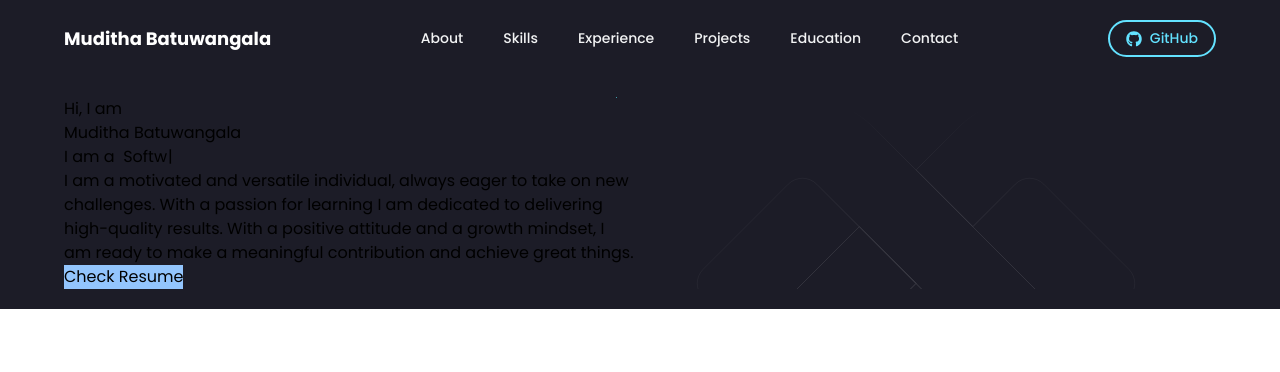
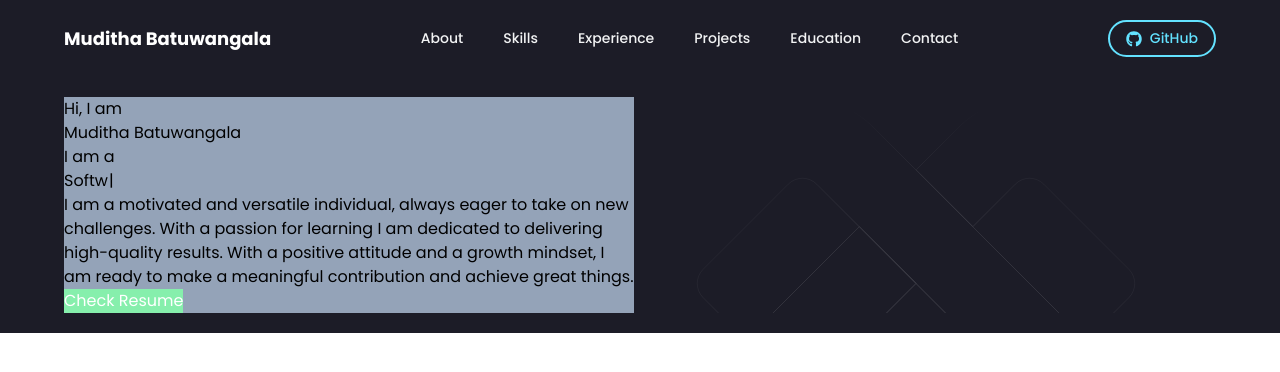
Before and after one commit to mudithatharuka/Personal-Portfolio, a React (Vite) app: page / in a window 1280 px wide. Shown: the top 372 px of the page. Built offline with nearby package versions, Linux system fonts and the light colour scheme.

Commit message:
Debug in hero bg animation

```diff
--- a/src/components/Hero.jsx
+++ b/src/components/Hero.jsx
@@ -10,16 +10,19 @@ const Hero = () => {
       id="about"
       className={`${styles.paddingX} ${styles.paddingY} bg-background w-full mx-auto clip-path-[polygon(0 0, 100% 0, 100% 100%, 30% 98%, 0 100%)]`}
     >
-      <div className="flex justify-center relative max-w-7xl mx-auto z-1 ">
+      <div
+        id="left"
+        className="flex justify-center relative max-w-7xl mx-auto "
+      >
+        <div className="flex flex-col-reverse md:flex-row items-center justify-between gap-3 w-full max-w-7xl">
           <div className="absolute flex justify-end right-0 bottom-0 overflow-hidden w-full h-full">
             <HeroBgAnimation />
           </div>
-        <div className="flex flex-col-reverse md:flex-row items-center justify-between gap-3 w-full max-w-7xl">
-          <div className="w-full">
+          <div className="w-full bg-slate-400 z-10">
             <p>Hi, I am</p>
             {/* <br /> */}
             <p>{profile.name}</p>
-            <span className="flex">
+            <span>
               I am a &nbsp;
               <span>
                 <Typewriter
@@ -31,28 +34,25 @@ const Hero = () => {
                 />
               </span>
             </span>
-            <p
-              onClick={() => {
-                console.log("ghghjgj");
-              }}
-            >
-              {profile.description}
-            </p>
+            <p>{profile.description}</p>
+            <div className="z-50">
               <button
-              onClick={() => {
-                console.log("profile.urls.resume");
+                onClick={(e) => {
+                  e.stopPropagation();
+                  console.log("Button clicked!");
                   window.open(
                     profile.urls.resume,
-                  "_blank"
-                  //   "noopener,noreferrer"
+                    "_blank",
+                    "noopener,noreferrer"
                   );
                 }}
-              className="bg-blue-300"
+                className="hover:text-black cursor-pointer text-white bg-green-300"
               >
                 Check Resume
               </button>
             </div>
-          <div className="w-full bg-yellow-300"></div>
+          </div>
+          <div className="w-full bg-yellow-300 z-10"></div>
         </div>
       </div>
     </div>
```
Lines whose indentation alone changed are shown as unchanged.
